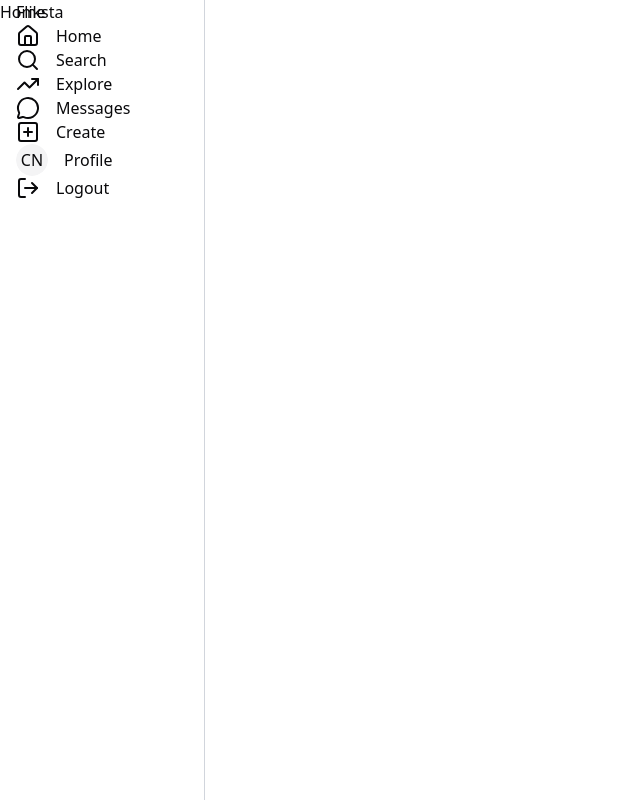
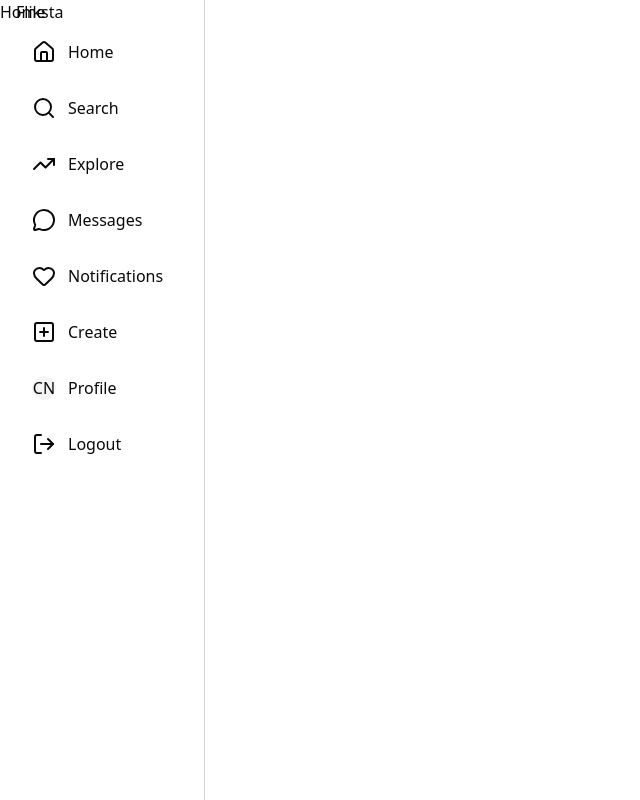
Before and after one commit to hamza-amjad16/Fliksta, a React (Vite) app in the folder frontend/: page / in a window 1280 px wide. Shown: the whole page, without its empty margins (0-640 px from the left). Built offline with nearby package versions, Linux system fonts and the light colour scheme.

Commit message:
Left Side bar page

```diff
--- a/frontend/src/components/LeftSideBar.jsx
+++ b/frontend/src/components/LeftSideBar.jsx
@@ -9,15 +9,20 @@ import {
 } from "lucide-react";
 import React from "react";
 import { Avatar, AvatarFallback, AvatarImage } from "./ui/avatar";
+import { toast } from "sonner";
+import axios from "axios";
+import { USER_API } from "@/lib/const";
+import { useNavigate } from "react-router-dom";
 const SidebarItems = [
   { icon: <Home />, text: "Home" },
   { icon: <Search />, text: "Search" },
   { icon: <TrendingUp />, text: "Explore" },
   { icon: <MessageCircle />, text: "Messages" },
+  { icon: <Heart />, text: "Notifications" },
   { icon: <PlusSquare />, text: "Create" },
   {
     icon: (
-      <Avatar>
+      <Avatar className="w-6 h-6">
         <AvatarImage src="" alt="profile picture" />
         <AvatarFallback>CN</AvatarFallback>
       </Avatar>
@@ -27,6 +32,21 @@ const SidebarItems = [
   { icon: <LogOut />, text: "Logout" },
 ];
 const LeftSideBar = () => {
+  const navigate = useNavigate()
+  const logoutHandler = async () => {
+    try {
+      const res = await axios.get(`${USER_API}/logout`, {withCredentials: true})
+      if(res.data.success){
+        navigate("/login")
+        toast.success(res.data.message)
+      }
+    } catch (error) {
+      toast.error(error.response.data.message)
+    }
+  }
+  const sidebarHandler = async (Texttype) => {
+    if(Texttype === "Logout") logoutHandler()
+  }
   return (
     <div className="fixed top-0 z-10 left-0 px-4 border-r border-gray-300 w-[16%] h-screen">
       <div className="flex flex-col">
@@ -34,7 +54,11 @@ const LeftSideBar = () => {
         <div>
           {SidebarItems.map((item, index) => {
             return (
-              <div className="flex items-center gap-4 relative" key={index}>
+              <div
+              onClick={() => sidebarHandler(item.text)}
+                className="flex items-center gap-3 relative hover:bg-gray-100  cursor-pointer rounded-lg p-4"
+                key={index}
+              >
                 {item.icon}
                 <span>{item.text}</span>
               </div>
```
